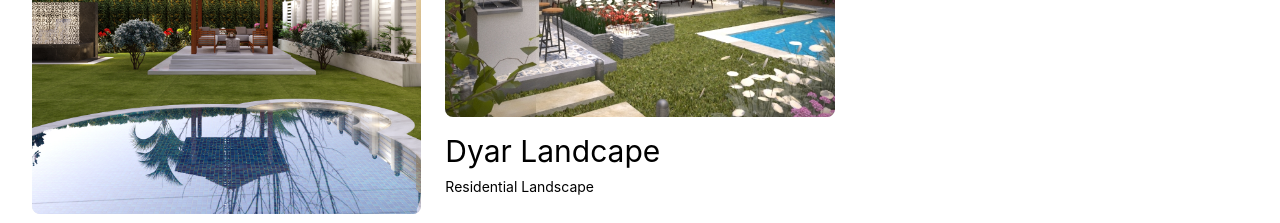
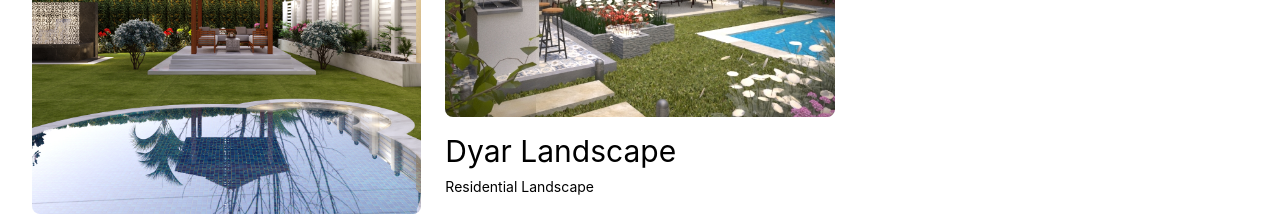
Before and after one commit to marwanabdou/firstconstruction, a React (Vite) app: page /Catalog in a window 1280 px wide. Shown: the part 1820-2043 px from the top of the page. Built offline with nearby package versions, Linux system fonts and the light colour scheme.

Commit message:
more typos

```diff
--- a/src/components/Catalog.jsx
+++ b/src/components/Catalog.jsx
@@ -67,7 +67,7 @@ const products = [
   },
   {
     id: 9,
-    name: 'Dyar Landcape',
+    name: 'Dyar Landscape',
     href: DyarLandscape,
     price: 'Residential Landscape',
     imageSrc: DeyarLandscape2,
```
